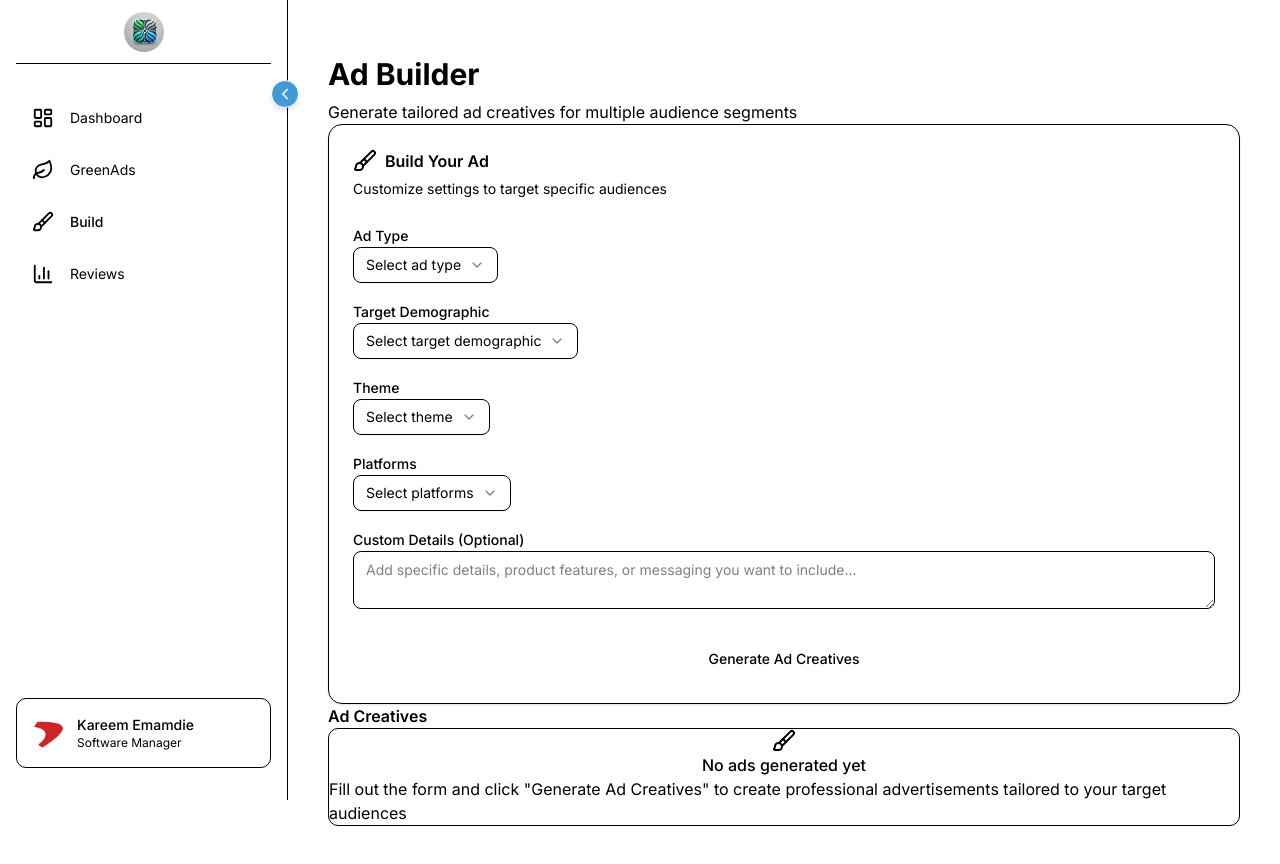
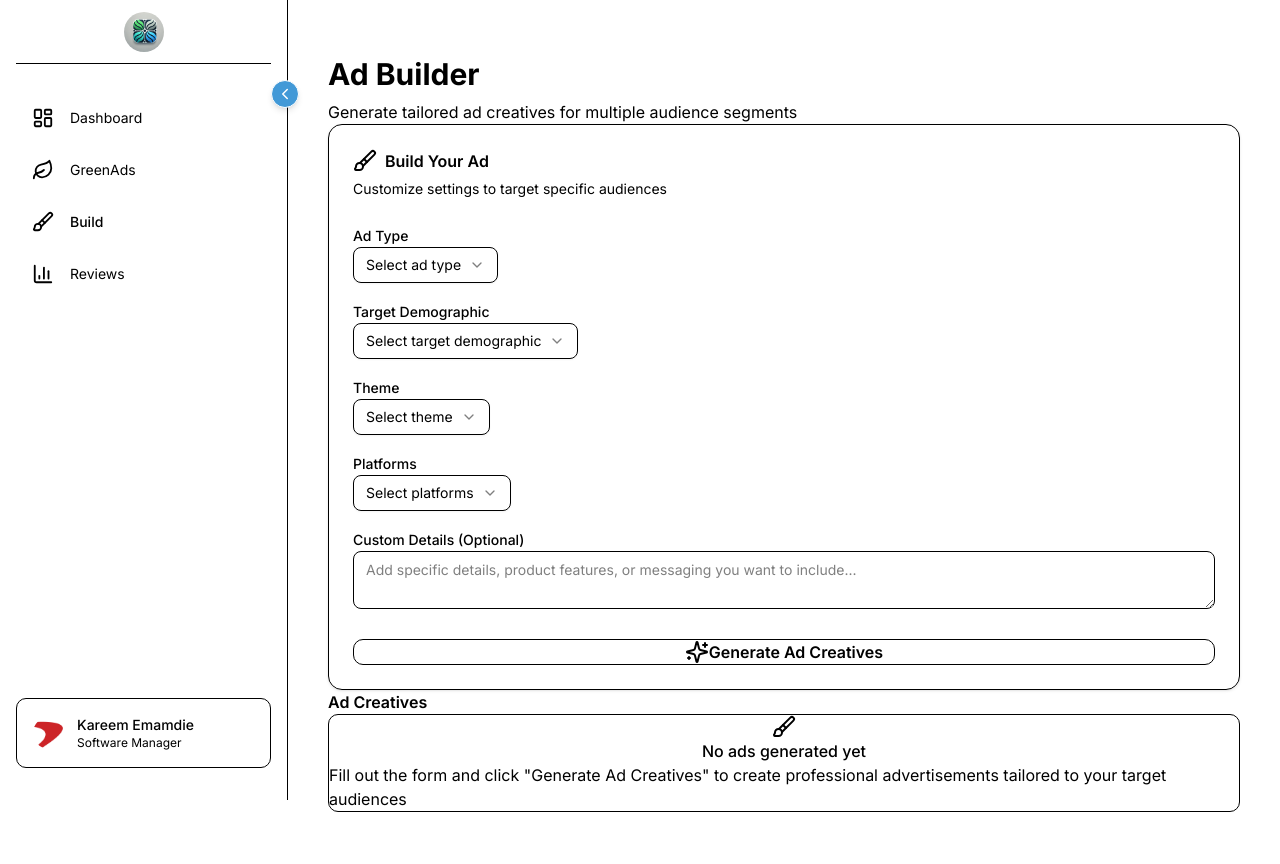
Before and after one commit to A-wakil/HTU_TECH_03132025, a Next.js app: page /build in a window 1280 px wide. Shown: the top 864 px of the page. Built offline with nearby package versions, Linux system fonts and the light colour scheme.

Commit message:
did the build part

```diff
--- a/src/app/build/page.js
+++ b/src/app/build/page.js
@@ -273,20 +273,23 @@ Custom Details: ${customText || "None provided"}`;
               <button
                 onClick={handleGenerate}
                 disabled={isGenerating || isEnhancing}
-                className="w-full inline-flex h-10 items-center justify-center rounded-md bg-primary px-4 py-2 text-sm font-medium text-primary-foreground ring-offset-background transition-colors hover:bg-primary/90 focus-visible:outline-none focus-visible:ring-2 focus-visible:ring-ring focus-visible:ring-offset-2 disabled:pointer-events-none disabled:opacity-50"
+                className="w-full inline-flex h-12 items-center justify-center rounded-lg bg-gradient-to-r from-blue-600 to-indigo-600 px-6 py-3 text-base font-semibold text-white shadow-lg ring-offset-background transition-all duration-200 hover:shadow-xl hover:from-blue-500 hover:to-indigo-500 hover:-translate-y-0.5 focus-visible:outline-none focus-visible:ring-2 focus-visible:ring-ring focus-visible:ring-offset-2 disabled:pointer-events-none disabled:opacity-50 border border-blue-700/20"
               >
                 {isEnhancing ? (
                   <>
-                    <Sparkles className="mr-2 h-4 w-4 animate-pulse" />
+                    <Sparkles className="mr-2 h-5 w-5 animate-pulse text-blue-200" />
                     Enhancing Prompts...
                   </>
                 ) : isGenerating ? (
                   <>
-                    <Loader2 className="mr-2 h-4 w-4 animate-spin" />
+                    <Loader2 className="mr-2 h-5 w-5 animate-spin text-blue-200" />
                     Generating...
                   </>
                 ) : (
-                  "Generate Ad Creatives"
+                  <>
+                    <Sparkles className="mr-2 h-5 w-5 text-blue-200" />
+                    Generate Ad Creatives
+                  </>
                 )}
               </button>
             </CardFooter>
```
